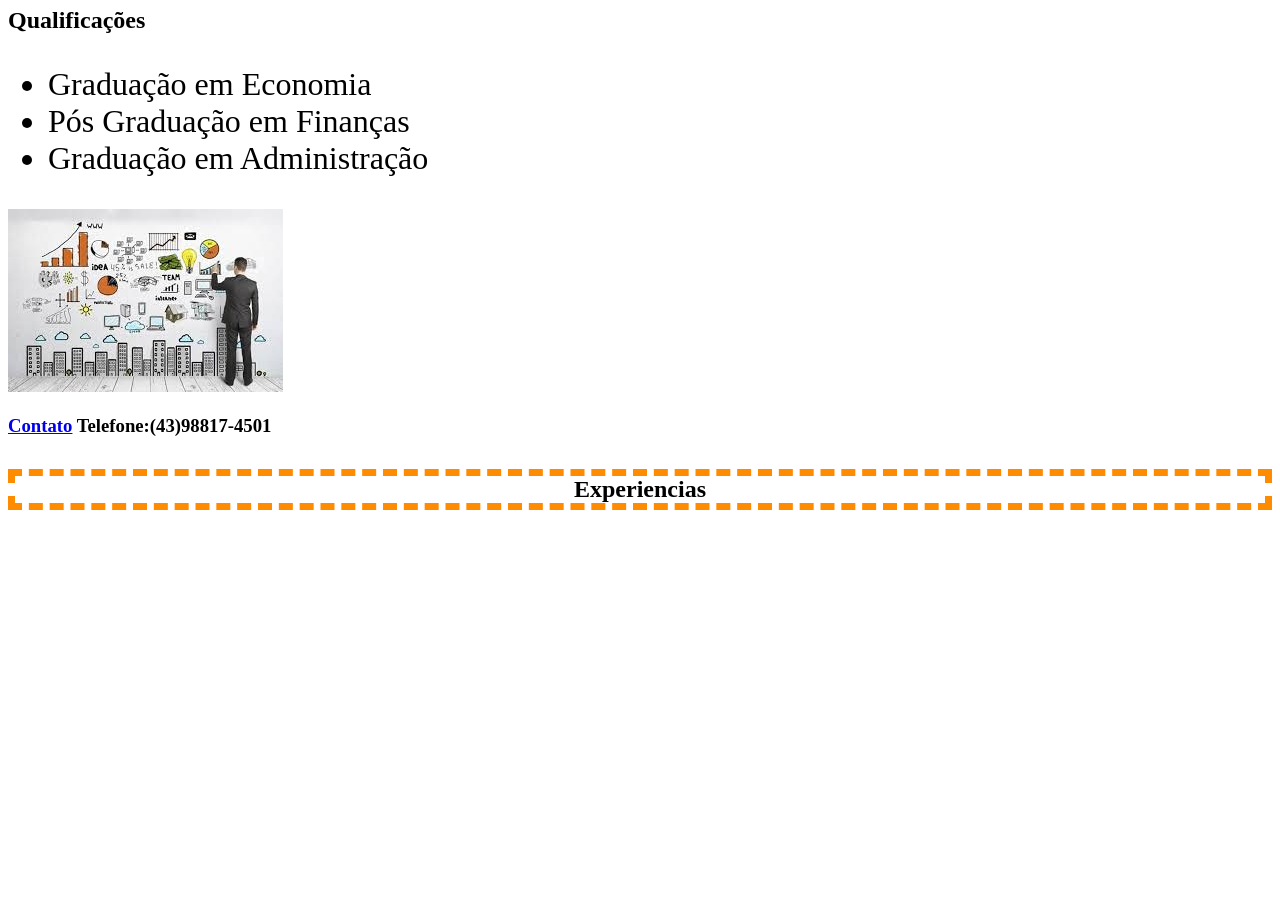
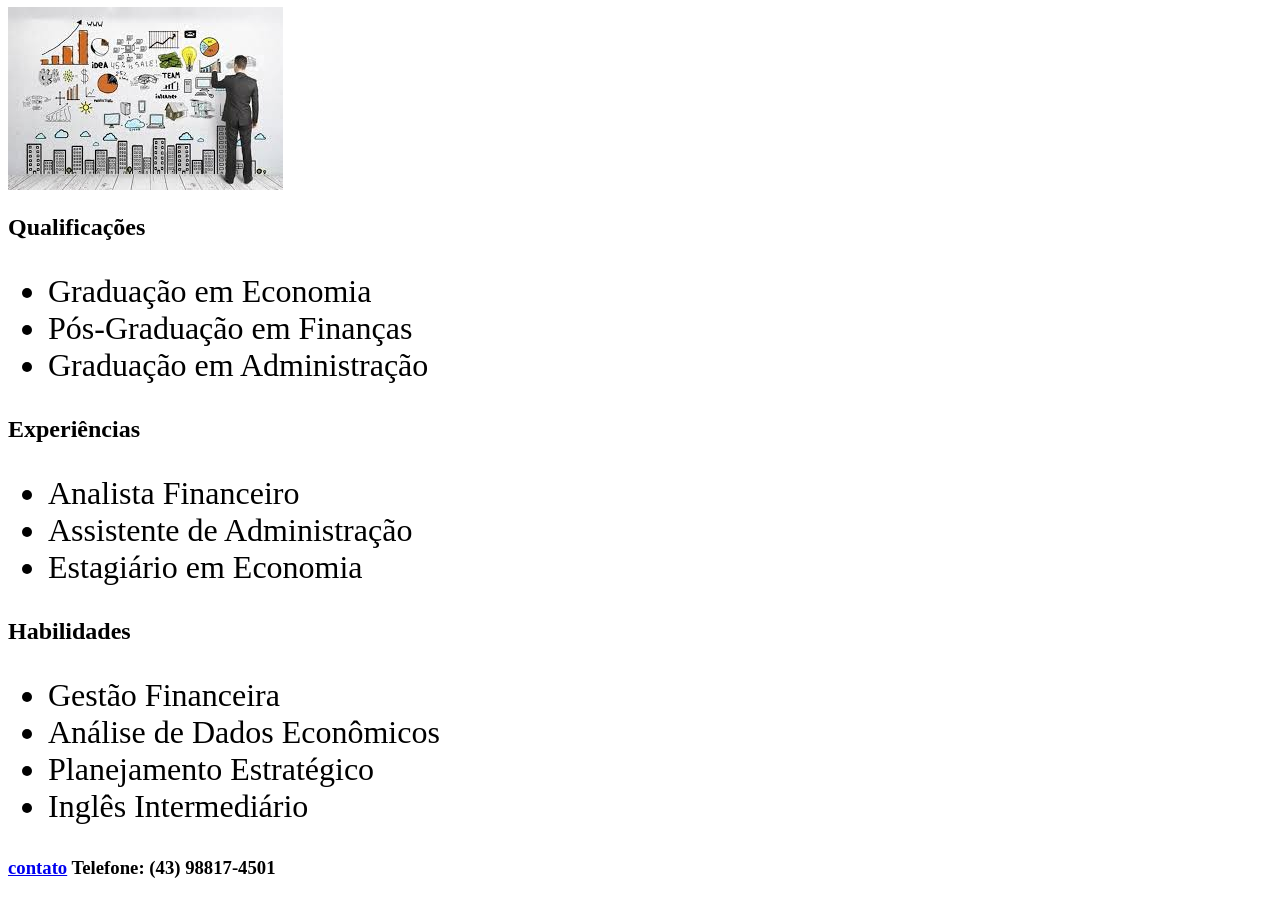
Before and after one commit to MonZotix/curriculo_final_1B, a plain HTML site: page index.html in a window 1280 px wide. Shown: the part 73-971 px from the top of the page. Before the commit the page ends 800 px from the top, so only its background shows below. Drawn offline with Linux system fonts and the light colour scheme.

Commit message:
Update index.html

```diff
--- a/index.html
+++ b/index.html
@@ -1,21 +1,36 @@
 <!DOCTYPE html>
-<html lang="en">
+<html lang="eng">
 <head>
-    <meta charset="UTF-8">
-    <meta name="viewport" content="width=device-width, initial-scale=1.0">
-  <link rel="stylesheet" href="style.css">
-    <title>Curriculo Samuel Ramazzotte Monteiro</title>
+<meta charset="UTF-8">
+<meta name="viewport" content="width=device-width, initial-scale=1.0">
+<link rel="stylesheet" href="style.css">
+<title>Currículo Samuel Ramazzotte Monteiro</title>
 </head>
 <body>
-  <h1>Curriculo Samuel Ramazzotte Monteiro</h1>
-  <h2>Qualificações</h2><ul>
+<h1>Currículo Samuel Ramazzotte Monteiro</h1>
+<img id="imal" src="images.jpeg">
+<h2>Qualificações</h2>
+<ul>
 <li>Graduação em Economia</li>
-<li>Pós Graduação em Finanças</li>
+<li>Pós-Graduação em Finanças</li>
 <li>Graduação em Administração</li>
 </ul>
-<img id="imal" src="images.jpeg">
-<h3> <a href="https://ratings.fide.com/profile/22730451/">Contato</a> Telefone:(43)98817-4501
+<h2>Experiências</h2>
+<ul>
+<li>Analista Financeiro</li>
+<li>Assistente de Administração</li>
+<li>Estagiário em Economia</li>
+</ul>
+<h2>Habilidades</h2>
+<ul>
+<li>Gestão Financeira</li>
+<li>Análise de Dados Econômicos</li>
+<li>Planejamento Estratégico</li>
+<li>Inglês Intermediário</li>
+</ul>
+<h3>
+<a href="https://ratings.fide.com/profile/22730451">contato</a>
+Telefone: (43) 98817-4501
 </h3>
-<h4> Experiencias </h4>
 </body>
 </html>
```
